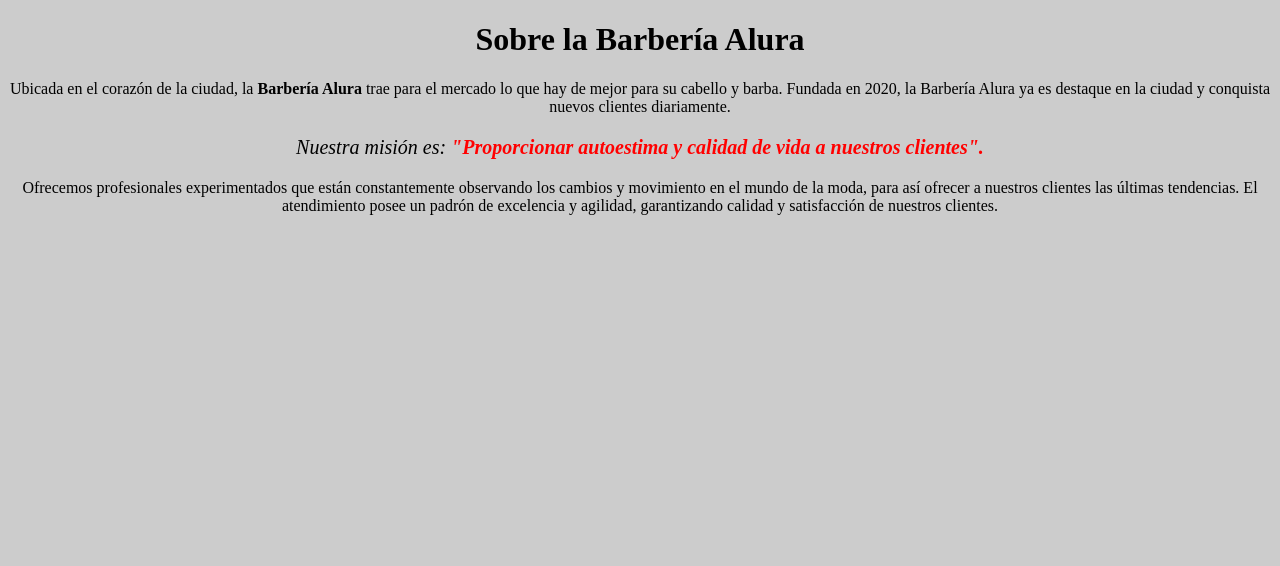
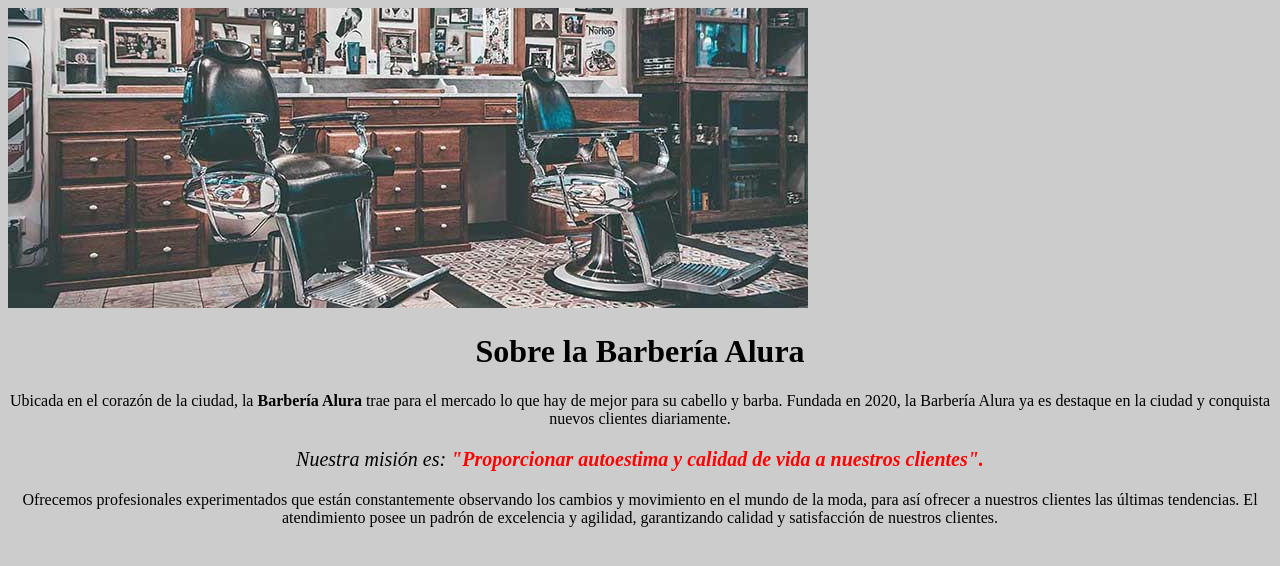
Before and after one commit to Gisellrom/Curso-HTML5YCSS3, a plain HTML site: page index.html in a window 1280 px wide. Drawn offline with Linux system fonts and the light colour scheme.

Commit message:
agregando una imagen

```diff
--- a/index.html
+++ b/index.html
@@ -8,6 +8,8 @@
     <link rel="stylesheet" href="style.css">
 </head>
 <body>
+    <img src="./banner/banner.jpg" alt="">
+
     <h1 style="text-align:center;">Sobre la Barbería Alura</h1>
 
     <p>
@@ -15,7 +17,7 @@
         cabello y barba. Fundada en 2020, la Barbería Alura ya es destaque en la ciudad y conquista nuevos clientes
         diariamente.
     </p>
-    <p style="font-size: 20px; ">
+    <p id="mision" style="font-size: 20px; ">
         <em>
             Nuestra misión es:
             <strong>
--- a/style.css
+++ b/style.css
@@ -8,3 +8,7 @@ p {
 em strong{
     color: red;
 }
+
+#mision{
+    font-size: 20px;
+}
```
Also changed, not shown: banner/banner.jpg (added).
